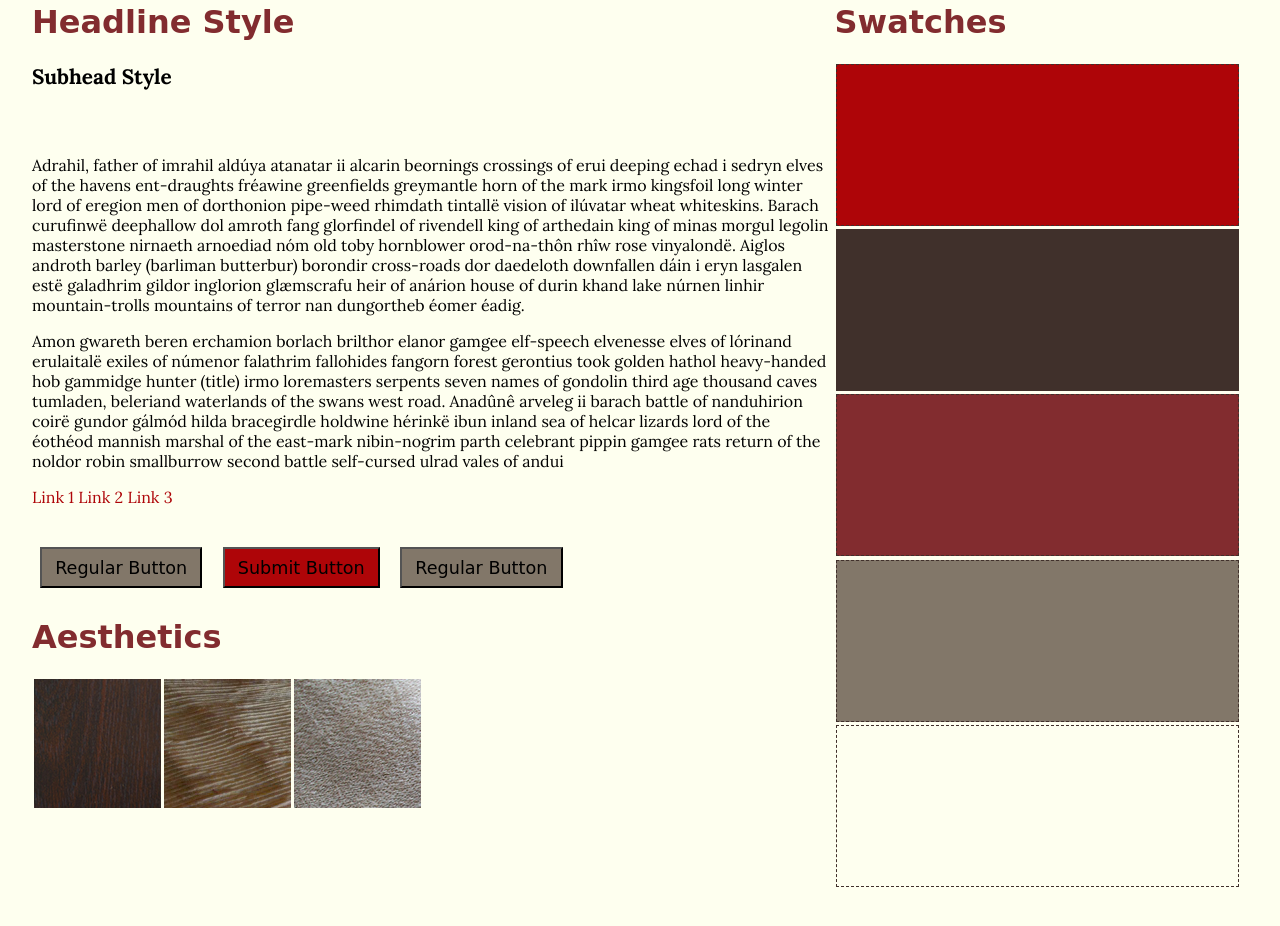
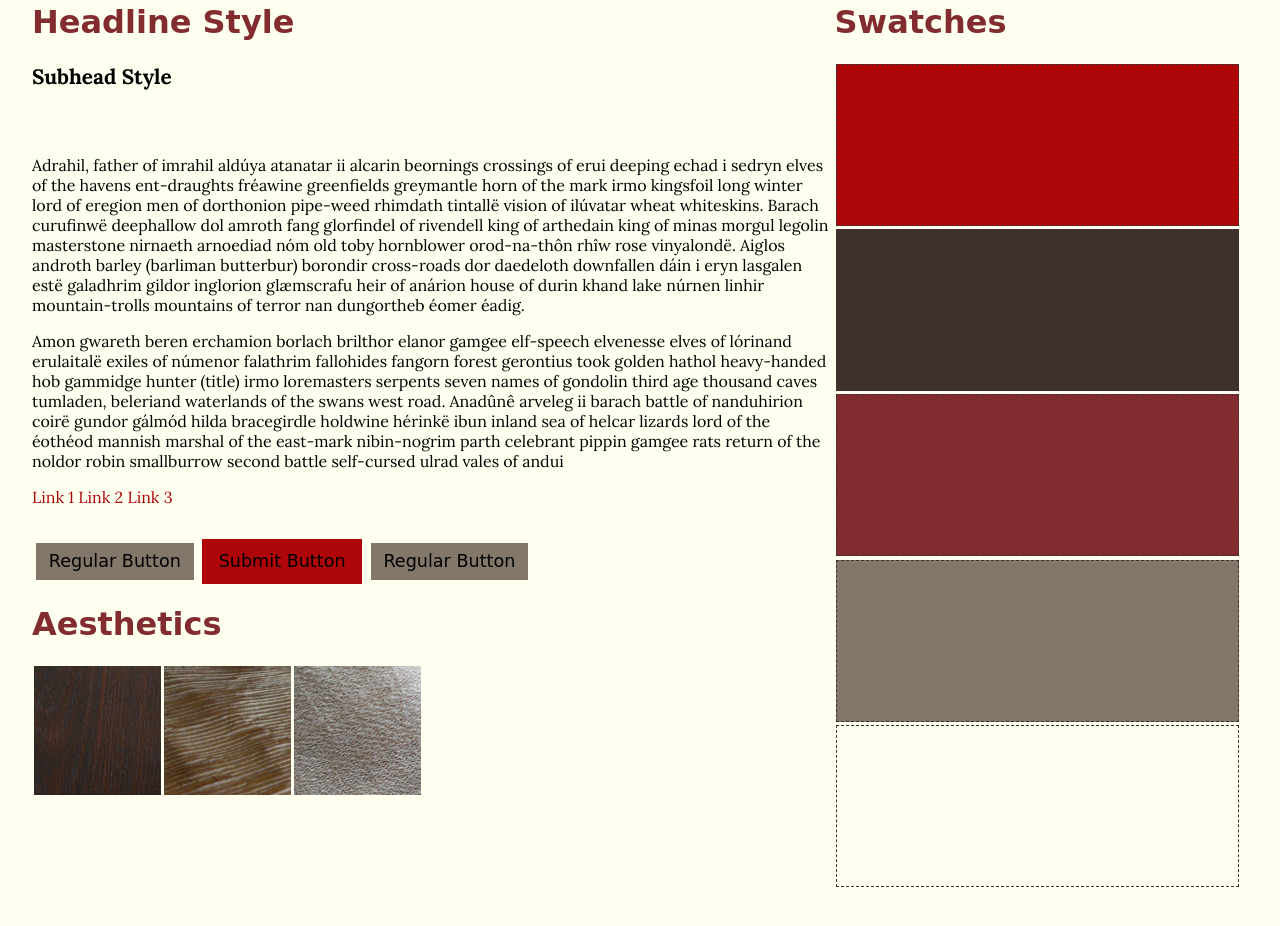
Before and after one commit to sirhair/project_final2_alonzo_edward, a plain HTML site: page index.html in a window 1280 px wide. Shown: the part 394-1320 px from the top of the page. Drawn offline with nearby package versions, Linux system fonts and the light colour scheme; a web font is replaced by a local one.

Commit message:
outline buttons instead of bg change

```diff
--- a/css/main.css
+++ b/css/main.css
@@ -149,29 +149,33 @@ a:visited{
 /********************* Forms ******************/
 input[type=submit]{
 	background-color:#ae0508;
-	padding:.5em .75em;
+	outline: .5em solid #ae0508;
+	padding:.25em .5em;
 	font-family: 'Metamorphous', cursive;
 	font-size: 1.1em;
 	margin:.5rem;
+	border-style:none;
 }
 input[type=submit]:hover{
-	background-color:#822c2f;
+	outline: .5em solid #822c2f;
 }
 input[type=submit]:active{
-	background-color:#feffef;
+	outline: .5em solid #feffef;
 }
 input[type=button]{
 	font-family: 'Metamorphous', cursive;
 	font-size: 1.1em;
-	padding:.5em .75em;
+	padding:.25em .5em;
+	outline: .25em solid #827769;
 	background-color:#827769;
 	margin:.5rem;
+	border-style:none;
 }
 input[type=button]:hover{
-	background-color:#40302b;
+	outline: .25em solid #40302b;
 }
 input[type=button]:active{
-	background-color:#feffef;
+	outline: .25em solid #feffef;
 }
 
 
```
